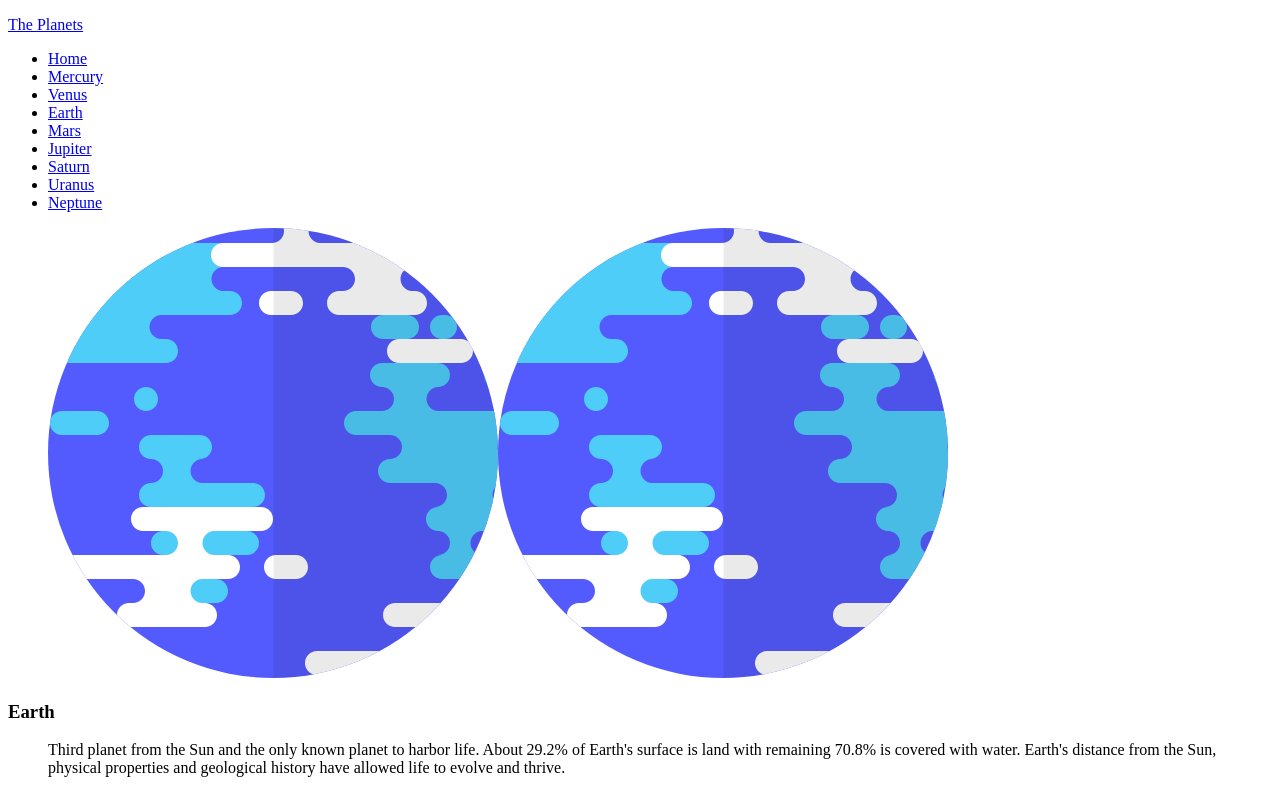
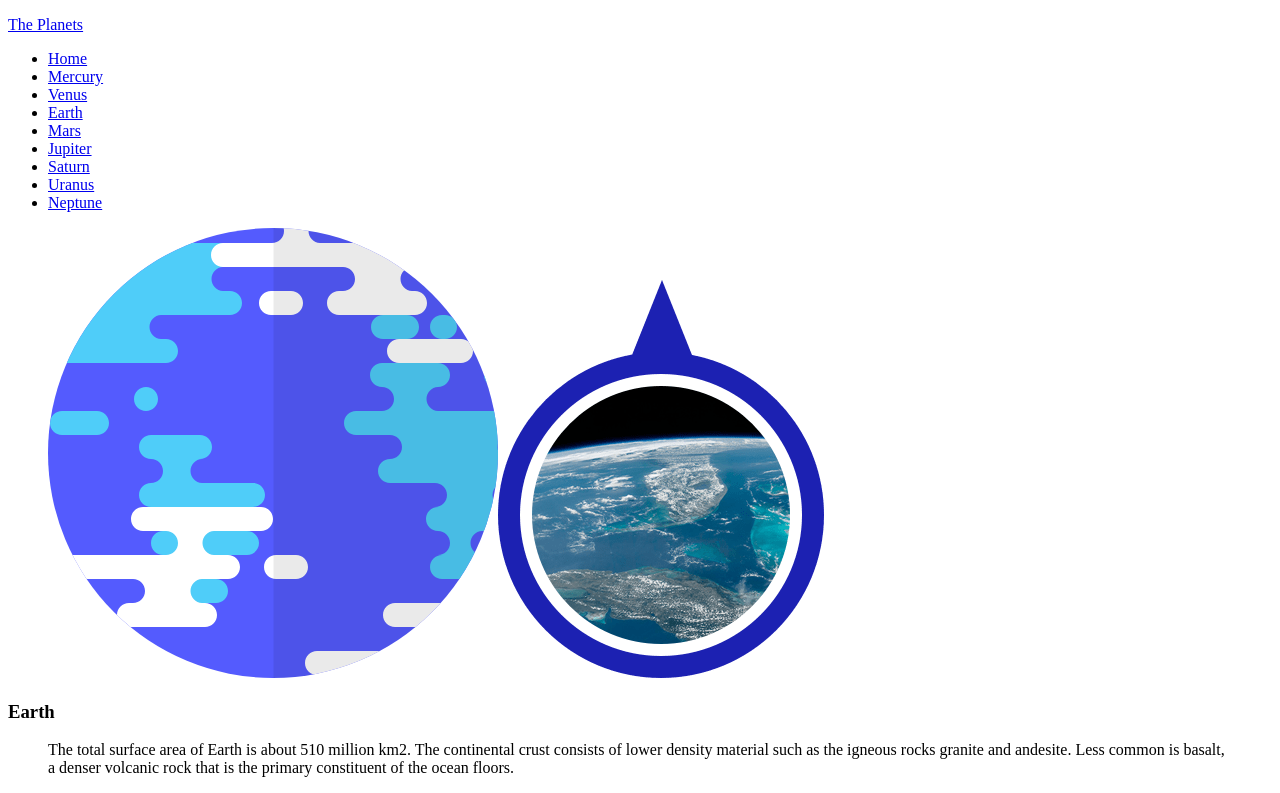
Before and after one commit to Dudeldups/FM-planets-fact-site, a React (Vite) app: page /Earth/geology in a window 1280 px wide. Shown: the top 793 px of the page. Built offline with nearby package versions, Linux system fonts and the light colour scheme.

Commit message:
added interactive text for the details page

```diff
--- a/src/pages/PlanetDetails/PlanetDetails.tsx
+++ b/src/pages/PlanetDetails/PlanetDetails.tsx
@@ -27,26 +27,48 @@ export default function PlanetDetails() {
   const isValidPage =
     currentPage && Object.keys(validDetails).includes(currentPage);
 
+  // details to fill the page
+  const mainImg =
+    currentPage === "structure" ? planet.images.internal : planet.images.planet;
+  let description, source;
+
+  switch (currentPage) {
+    case "overview":
+      description = planet.overview.content;
+      source = planet.overview.source;
+      break;
+    case "structure":
+      description = planet.structure.content;
+      source = planet.structure.source;
+      break;
+    case "geology":
+      description = planet.geology.content;
+      source = planet.geology.source;
+      break;
+    default:
+      break;
+  }
+
   return (
     <div className="planet__top-container">
-      <figure>
-        <img src={planet.images.planet} alt={planet.name} />
+      <figure className="planet__img-container">
+        <img src={mainImg} alt={planet.name} />
         {currentPage === "geology" && (
-          <img src={planet.images.planet} alt={planet.name} />
+          <img
+            src={planet.images.geology}
+            alt={`A detailed view of the geology of ${planet.name}'s surface`}
+          />
         )}
       </figure>
 
       <header className="planet__header">
         <h1 className="planet__title">{planet.name}</h1>
-        <blockquote className="planet__quote">
-          <p className="planet__desc">{planet.overview.content}</p>
+        <blockquote className="planet__quote" cite={source}>
+          <p className="planet__desc">{description}</p>
           <footer>
             Source:{" "}
             <cite>
-              <a
-                href={planet.overview.source}
-                target="_blank"
-                rel="noopener noreferrer">
+              <a href={source} target="_blank" rel="noopener noreferrer">
                 Wikipedia
               </a>
             </cite>
```
